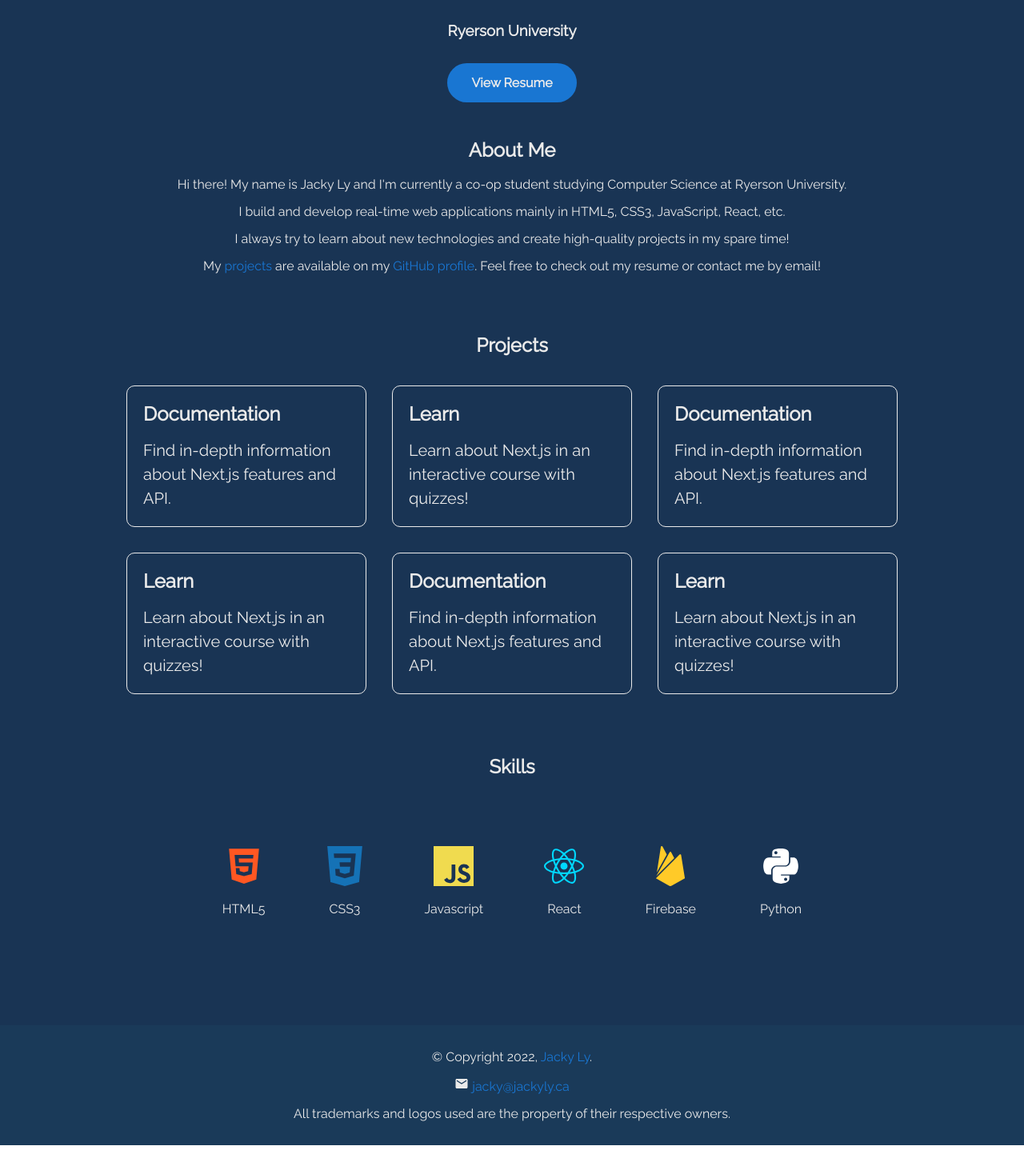
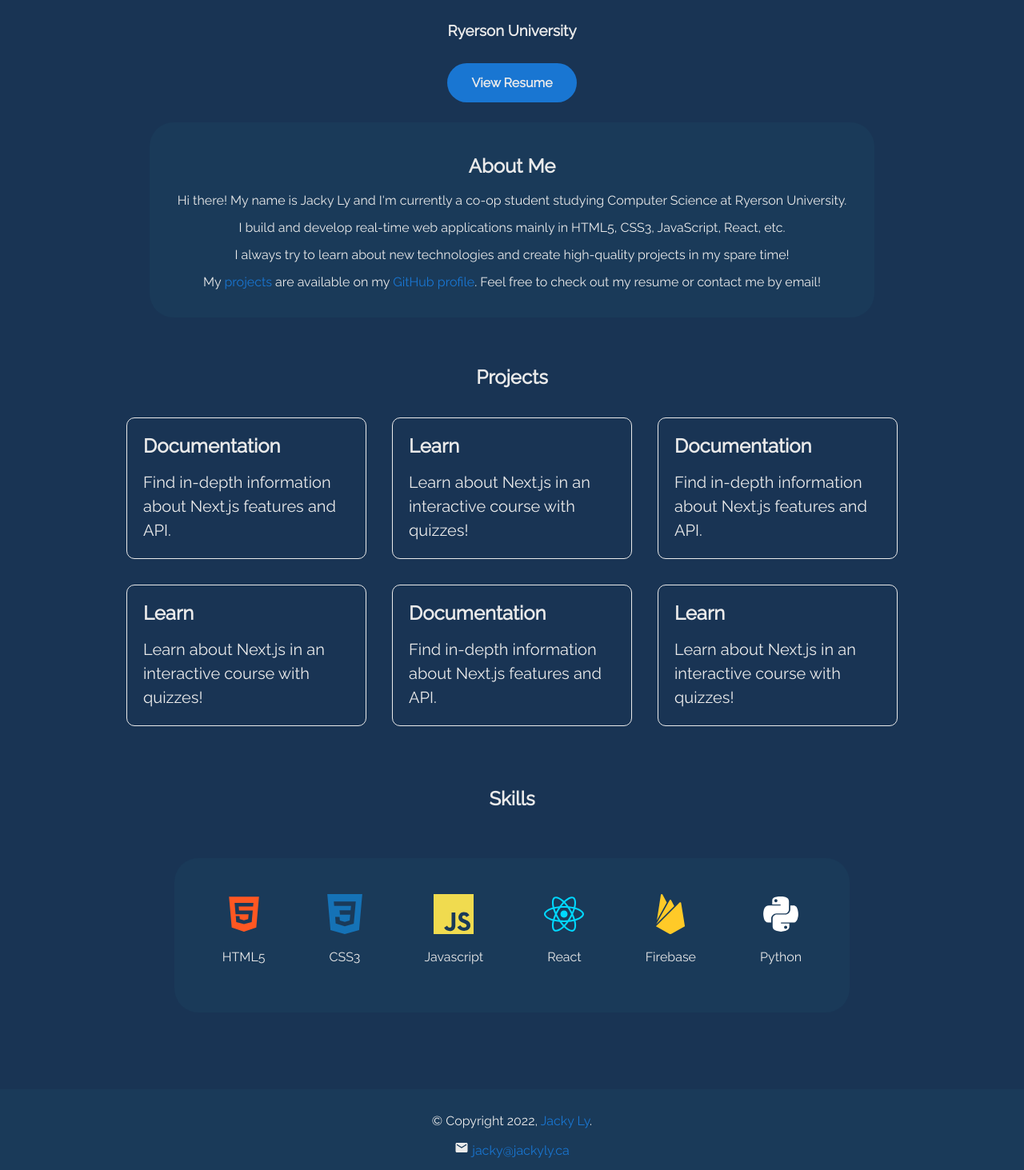
Before and after one commit to lyjacky11/jackyly-ca, a Next.js app: page / in a window 1280 px wide. Shown: the part 393-1856 px from the top of the page at 80% size. Before the commit the page ends 1825 px from the top, so only its background shows below. Built offline with nearby package versions, Linux system fonts and the light colour scheme.

Commit message:
Added background color styling

```diff
--- a/components/About.jsx
+++ b/components/About.jsx
@@ -4,9 +4,7 @@ import styles from '../styles/About.module.css';
 export default function About() {
     return (
         <div className={styles.aboutMe}>
-            <div className={styles.title}>
-                <h2>About Me</h2>
-            </div>
+            <h2>About Me</h2>
             <div className={styles.desc}>
                 <p>Hi there! My name is Jacky Ly and I&apos;m currently a co-op student studying Computer Science at Ryerson University.</p>
                 <p>I build and develop real-time web applications mainly in HTML5, CSS3, JavaScript, React, etc.</p>
--- a/styles/About.module.css
+++ b/styles/About.module.css
@@ -1,9 +1,7 @@
 .aboutMe {
-
-}
-
-.title {
-
+    padding: 20px;
+    border-radius: 30px;
+    background-color:var(--bg-color-1);
 }
 
 .desc {
--- a/styles/Skills.module.css
+++ b/styles/Skills.module.css
@@ -1,6 +1,9 @@
 .skills {
     display: flex;
     flex-direction: row;
+    padding: 20px;
+    border-radius: 30px;
+    background-color:var(--bg-color-1);
 }
 
 .icon {
```
